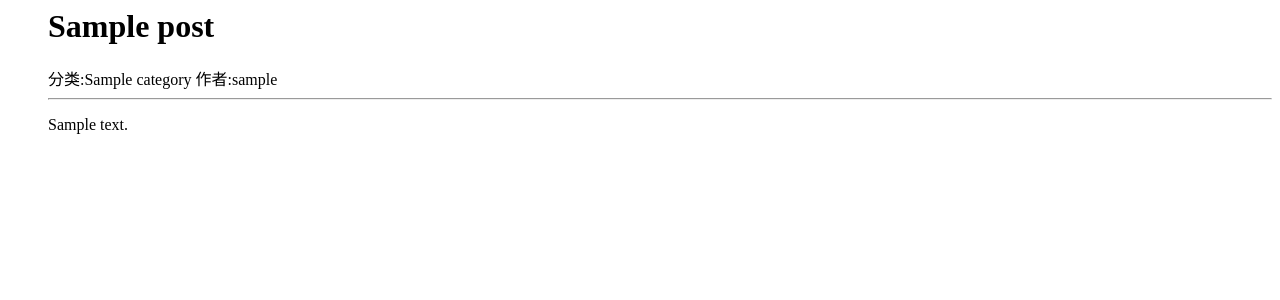
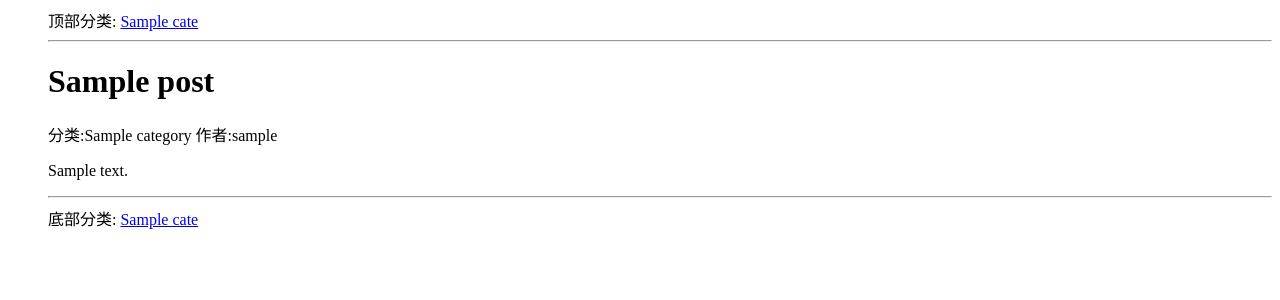
Before and after one commit to ricardo342/typeidea, a Django app: template typeidea/typeidea/templates/blog/detail.html in a window 1280 px wide. Shown: the top 300 px of the page. Run offline with Django 4.2, Linux system fonts and the light colour scheme; tables that the repository leaves empty hold one stand-in row (values such as "Sample post"); the template is opened without the code that fills it: values that come from a table or form of the project are taken from there, most other values are stand-ins (such as "Sample title", 1, 10 or a date in 2020).

Commit message:
新增页面分类导航

```diff
--- a/typeidea/blog/models.py
+++ b/typeidea/blog/models.py
@@ -18,6 +18,21 @@ class Category(models.Model):
     is_nav = models.BooleanField(default=False, verbose_name="是否为导航")
     owner = models.ForeignKey(User, verbose_name="作者", on_delete=models.CASCADE)
     create_time = models.DateTimeField(auto_now_add=True, verbose_name="创建时间")
+
+    @classmethod
+    def get_navs(cls):
+        categories = cls.objects.filter(status=cls.STATUS_NORMAL)
+        nav_categories = []
+        normal_categories = []
+        for cate in categories:
+            if cate.is_nav:
+                nav_categories.append(cate)
+            else:
+                normal_categories.append(cate)
+        return {
+            'navs': nav_categories,
+            'categories': normal_categories,
+        }
 
     def __str__(self):
         return self.name
--- a/typeidea/blog/views.py
+++ b/typeidea/blog/views.py
@@ -19,6 +19,7 @@ def post_list(request, category_id=None, tag_id=None):
     context = {'category': category,
                'tag': tag,
                'post_list': post_list}
+    context.update(Category.get_navs())
 
     return render(request, 'blog/list.html', context=context)
 
@@ -28,4 +29,6 @@ def post_detail(request, post_id=None):
     except Post.DoesNotExist:
         post_detail = None
 
-    return render(request, 'blog/detail.html', context={'post': post_detail})
+    context = {'post': post_detail}
+    context.update(Category.get_navs())
+    return render(request, 'blog/detail.html', context=context)
--- a/typeidea/typeidea/templates/blog/detail.html
+++ b/typeidea/typeidea/templates/blog/detail.html
@@ -1,13 +1,29 @@
 <ul>
+<body>
+<div>顶部分类:
+    {% for cate in navs %}
+    <a href="/category/{{ cate.id }}/">{{ cate.name }}</a>
+    {% endfor %}
+</div>
+<hr/>
+
 {% if post %}
 <h1>{{ post.title }}</h1>
 <div>
     <span>分类:{{ post.category.name }}</span>
     <span>作者:{{ post.owner.username }}</span>
 </div>
-<hr/>
+
 <p>
     {{ post.content }}
 </p>
 {% endif %}
+
+<hr/>
+<div>底部分类:
+    {% for cate in navs %}
+    <a href="/category/{{ cate.id }}/">{{ cate.name }}</a>
+    {% endfor %}
+</div>
+</body>
 </ul>
```
Also changed, not shown: typeidea/typeidea/templates/blog/list.html (+13 -0 lines).
